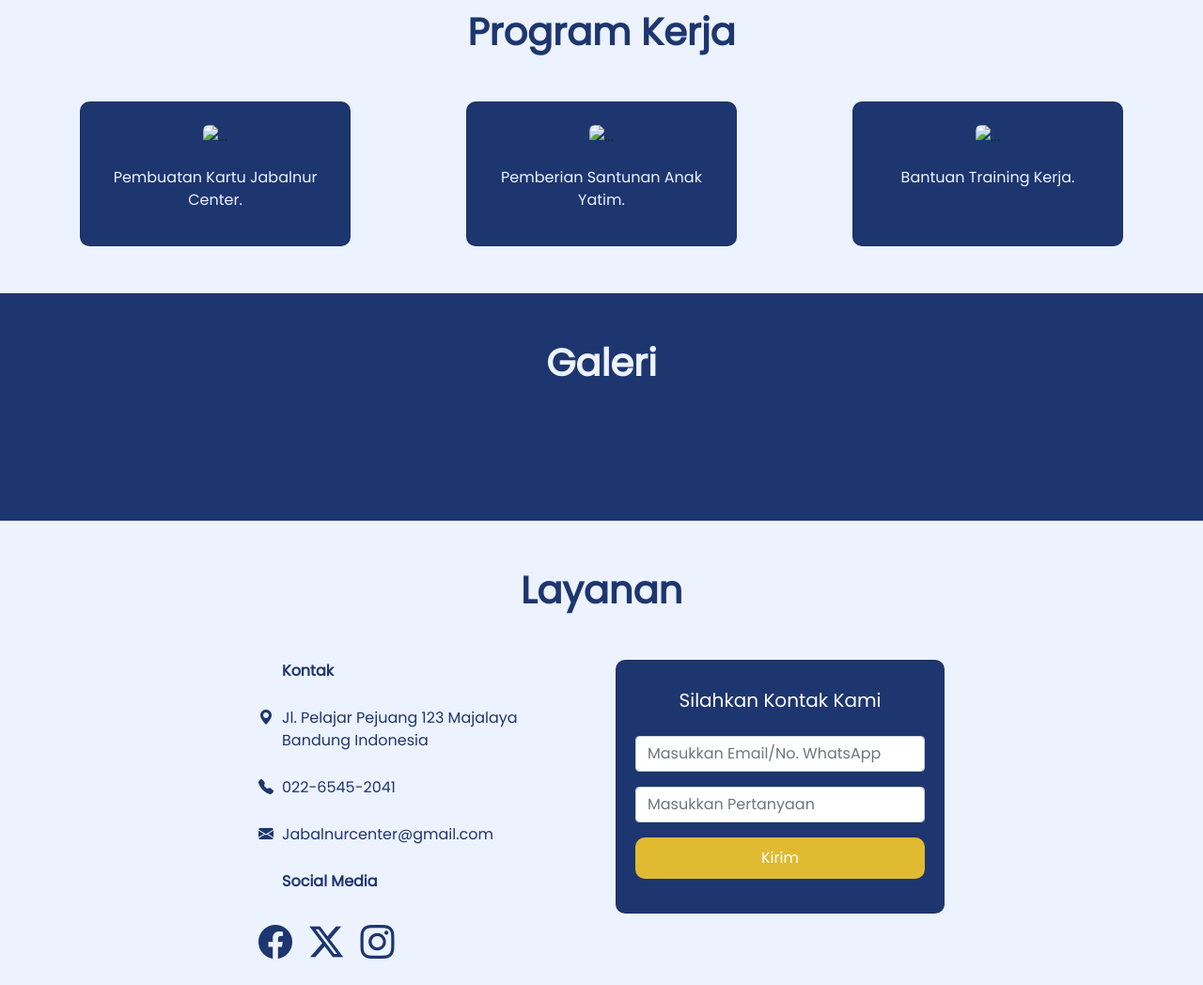
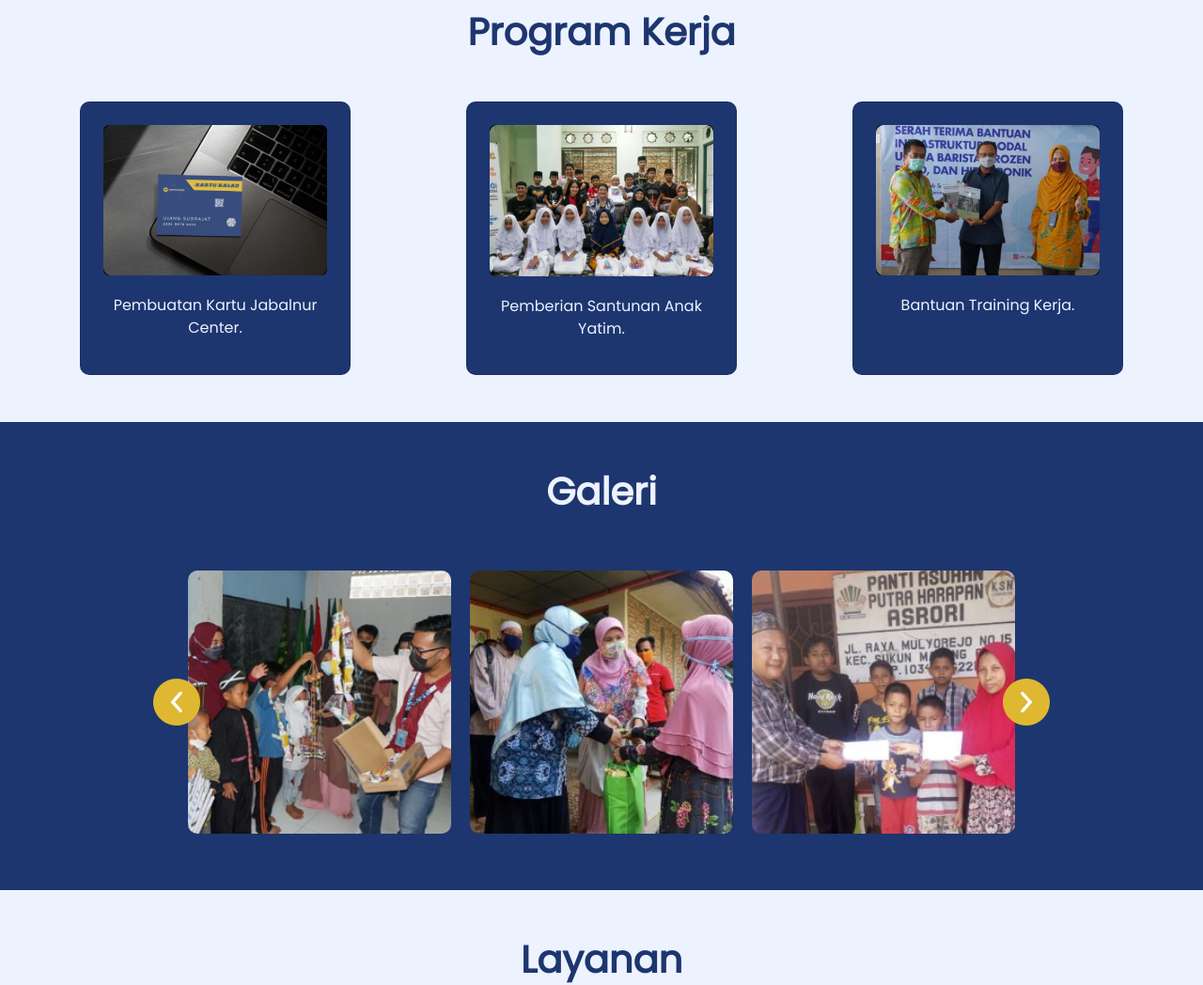
Before and after one commit to rehanbdp/jabalnurcenter, a plain HTML site: page index.html in a window 1280 px wide. Shown: the part 840-1888 px from the top of the page at 94% size. Drawn offline with nearby package versions, Linux system fonts and the light colour scheme.

Commit message:
Update index.html

```diff
--- a/index.html
+++ b/index.html
@@ -35,7 +35,7 @@
     <nav class="navbar navbar-expand-lg fixed-top">
       <div class="container">
         <a class="navbar-brand" href="index.html">
-          <img src="img/logo2.png" alt="" />
+          <img src="logo2.png" alt="" />
         </a>
         <button class="navbar-toggler" type="button" data-toggle="collapse" data-target="#navbarSupportedContent" aria-controls="navbarSupportedContent"
           aria-expanded="false"aria-label="Toggle navigation">
@@ -94,7 +94,7 @@
           >
             <div class="card-body">
               <img
-                src="img/proker1.png"
+                src="proker1.png"
                 class="card-img-top mb-3 p-1"
                 alt="..."
               />
@@ -109,7 +109,7 @@
           >
             <div class="card-body">
               <img
-                src="img/proker2.png"
+                src="proker2.png"
                 class="card-img-top mb-3 p-1"
                 alt="..."
               />
@@ -124,7 +124,7 @@
           >
             <div class="card-body mb-4">
               <img
-                src="img/proker3.png"
+                src="proker3.png"
                 class="card-img-top mb-3 p-1"
                 alt="..."
               />
@@ -142,20 +142,20 @@
         <h1>Galeri</h1>
       </div>
       <div class="galeriberanda-wrap">
-        <img src="img/back-button.png" alt="" id="backBtn" />
+        <img src="back-button.png" alt="" id="backBtn" />
         <div class="galeriberanda">
           <div>
-            <span><img src="img/1.png" alt="" /></span>
-            <span><img src="img/2.jpg" alt="" /></span>
-            <span><img src="img/3.jpg" alt="" /></span>
+            <span><img src="1.png" alt="" /></span>
+            <span><img src="2.jpg" alt="" /></span>
+            <span><img src="3.jpg" alt="" /></span>
           </div>
           <div>
-            <span><img src="img/4.jpg" alt="" /></span>
-            <span><img src="img/5.jpg" alt="" /></span>
-            <span><img src="img/6.jpg" alt="" /></span>
+            <span><img src="4.jpg" alt="" /></span>
+            <span><img src="5.jpg" alt="" /></span>
+            <span><img src="6.jpg" alt="" /></span>
           </div>
         </div>
-        <img src="img/next-button.png" alt="" id="nextBtn" />
+        <img src="next-button.png" alt="" id="nextBtn" />
       </div>
     </section>
 
@@ -257,7 +257,7 @@
       <nav id="header-nav" class="navbar navbar-expand-lg p-4 mb-3 bg-dark">
         <div class="container-fluid">
           <a class="navbar-brand" href="index.html">
-            <img src="img/logo2.png" alt="" />
+            <img src="logo2.png" alt="" />
           </a>
         </div>
         <div>
@@ -310,7 +310,7 @@
           </div>
           <div class="modal-body text-center">
             <img
-              src="img/proker1.png "
+              src="proker1.png "
               alt=""
               style="width: 250px"
             /><br /><br />
@@ -359,7 +359,7 @@
           </div>
           <div class="modal-body text-center">
             <img
-              src="img/proker2.png "
+              src="proker2.png "
               alt=""
               style="width: 250px"
             /><br /><br />
@@ -408,7 +408,7 @@
           </div>
           <div class="modal-body text-center">
             <img
-              src="img/proker3.png "
+              src="proker3.png "
               alt=""
               style="width: 250px"
             /><br /><br />
```
